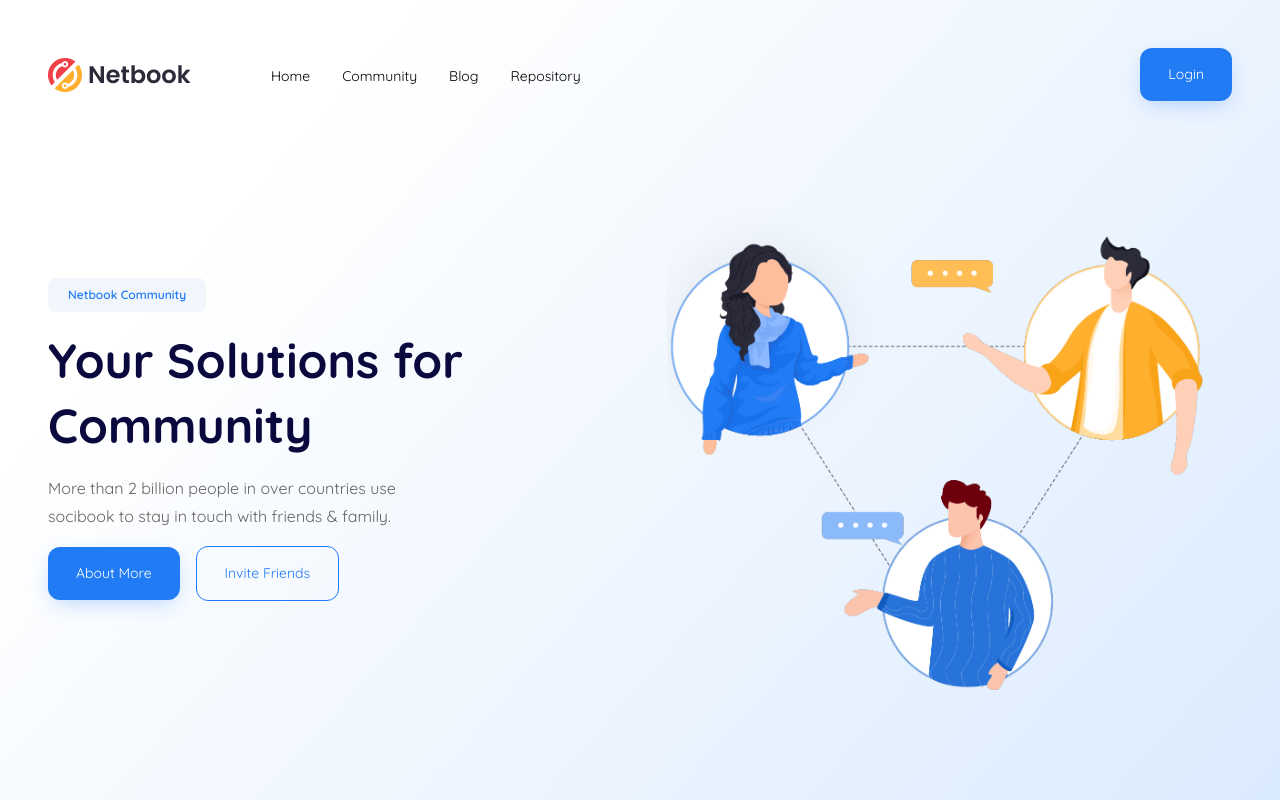
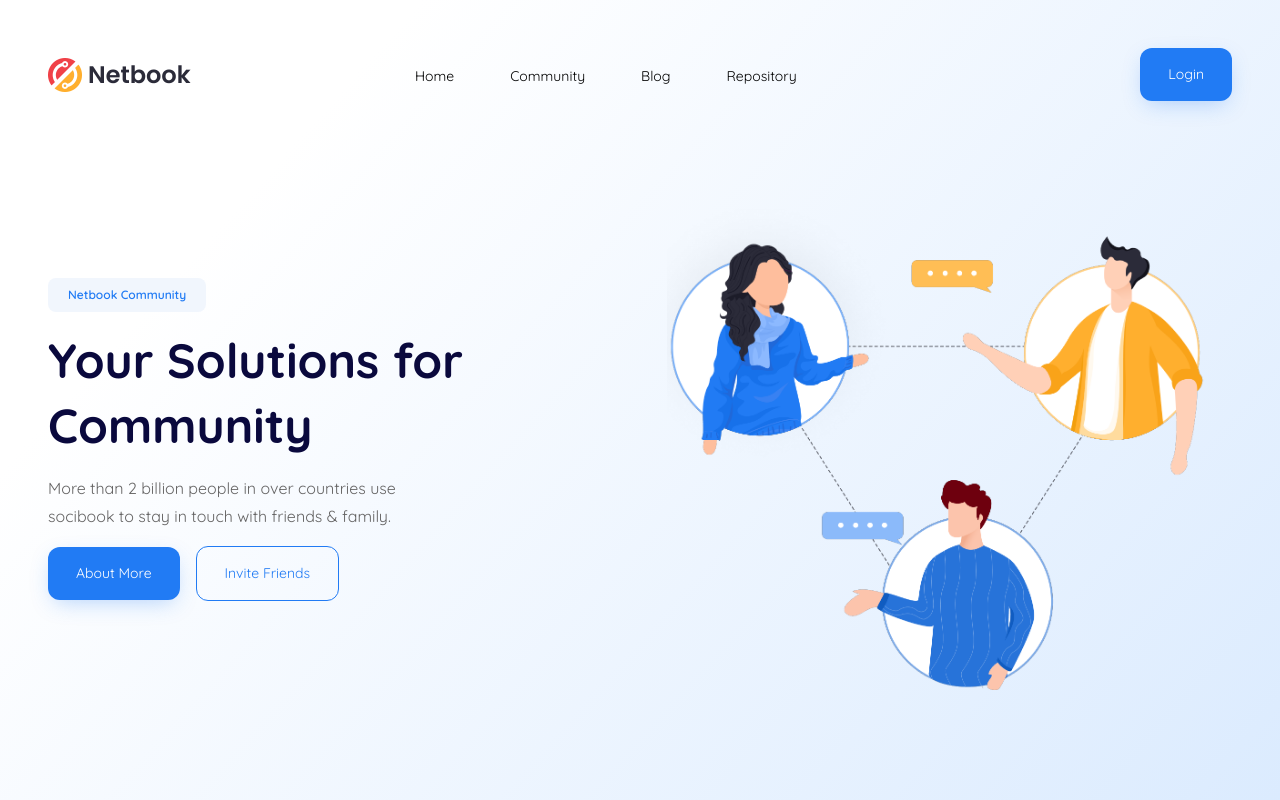
Before and after one commit to uuqkun/porto-netbook-app, a React (Vite) app: page / in a window 1280 px wide. Shown: the top 800 px of the page. Built offline with nearby package versions, Linux system fonts and the light colour scheme.

Commit message:
fix sizing problem at navbar

```diff
--- a/src/components/Navbar.jsx
+++ b/src/components/Navbar.jsx
@@ -15,8 +15,8 @@ const Navbar = () => {
         className='w-[143px] h-[34px]' />
 
       {/* Desktop view nav list */}
-      <ul className={`sm:flex hidden flex-1 justify-between items-center pl-20`}>
-        <div className='flex gap-8'>
+      <ul className={`sm:flex hidden flex-1 justify-between items-center pl-56`}>
+        <div className='flex gap-14'>
           {navLinks.map((navLink) => (
             <li key={navLink.id} className='list-none '>
               <a href={navLink.id} className={`font-quicksand text ${font.link}`}>{navLink.value}</a>
```
Also changed, not shown: 1 other file (tests, documents, lock files or other folders).
